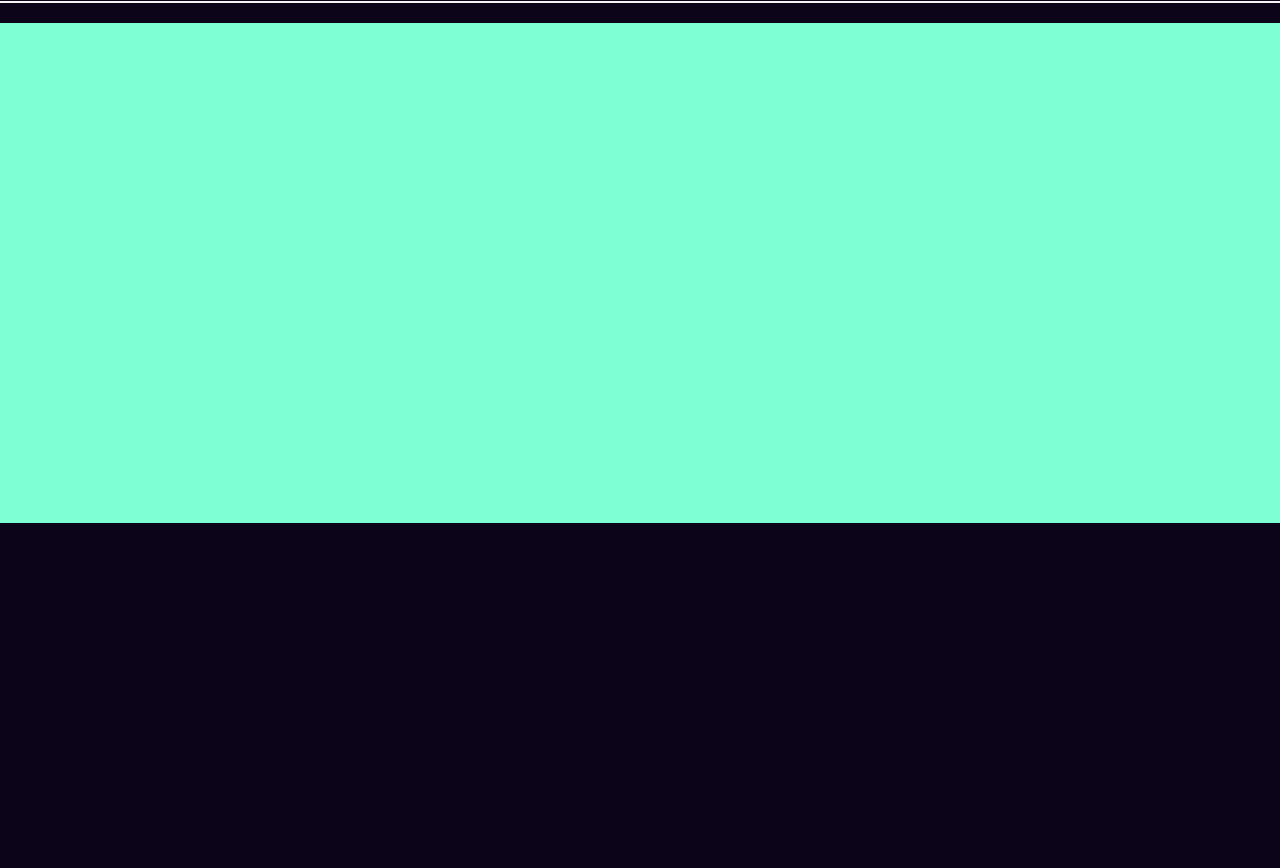
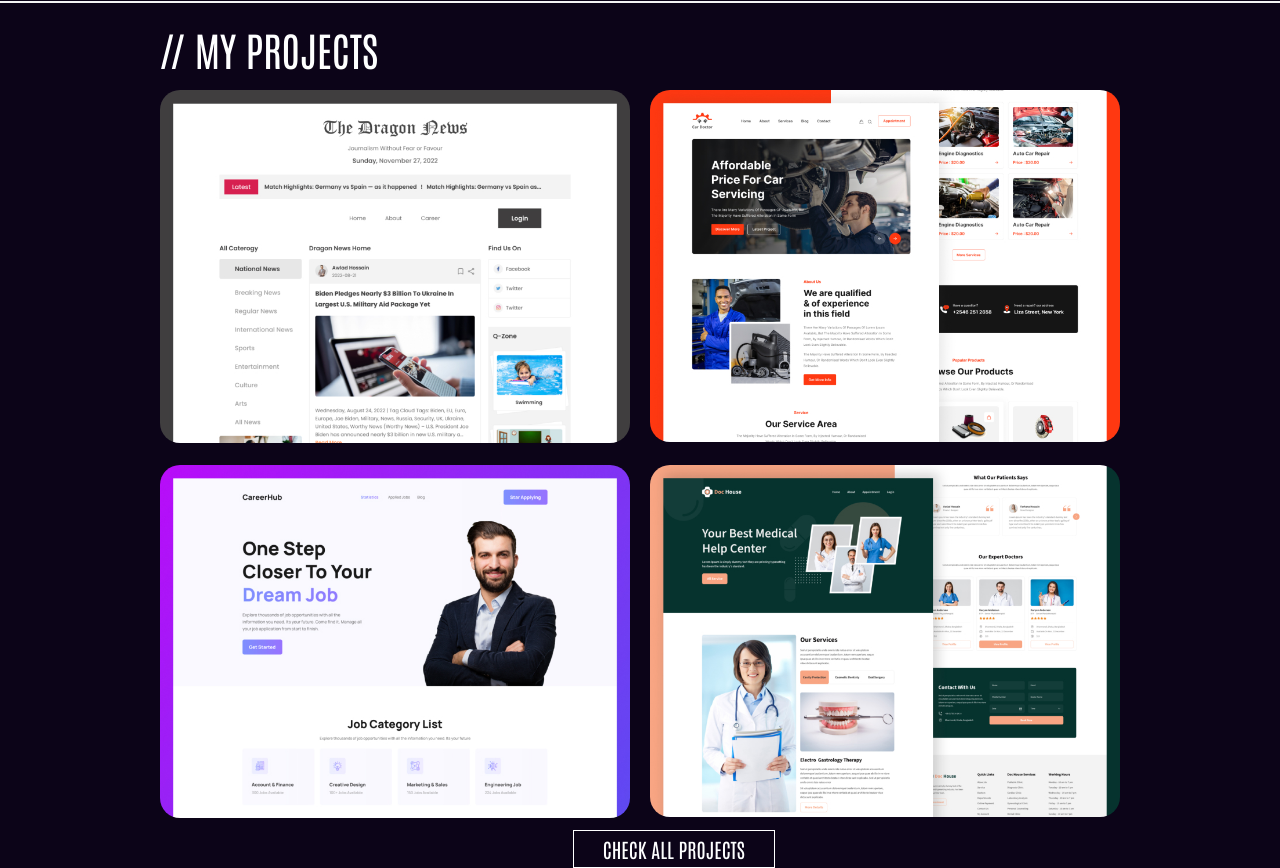
Before and after one commit to shihab-7/Programming-hero-21-days-of-code, a plain HTML site: page Module 6 project sectn grid view/Portfolio/index.html in a window 1280 px wide. Shown: the part 1051-1919 px from the top of the page. Before the commit the page ends 1574 px from the top, so only its background shows below. Drawn offline with Linux system fonts and the light colour scheme.

Commit message:
module 6 project section done with grid view and images added in image folder

```diff
--- a/Module 6 project sectn grid view/Portfolio/index.html
+++ b/Module 6 project sectn grid view/Portfolio/index.html
@@ -9,6 +9,7 @@
     <!-- external css -->
     <link rel="stylesheet" href="style.css">
     <link rel="stylesheet" href="root.css">
+    <link rel="stylesheet" href="main.css">
 
     <!-- embeded css -->
     <!-- <style>
@@ -82,13 +83,33 @@
             </div>
             <div class="end-margin"></div>
         </section>
+    </section>
+    <main>
+            <section class="project-container" style="height: 500px; margin-top: 20px;">
 
-        <main>
-            <section class="project-container" style="height: 500px; background-color: aquamarine; margin-top: 20px;">
+                <div class="prj">
+                    <h2>// MY PROJECTS</h2>
+                </div>
+                <div class="projects">
+                    <div>
+                        <img src="images/image 3.jpg" alt="picture">
+                    </div>
+                    <div>
+                        <img src="images/image 5.jpg" alt="picture">
+                    </div>
+                    <div>
+                        <img src="images/image 6.jpg" alt="picture">
+                    </div>
+                    <div>
+                        <img src="images/image 7.jpg" alt="picture">
+                    </div>
+                </div>
+                <div class="check-btn">
+                    <h2>CHECK ALL PROJECTS</h2>
+                </div>
 
             </section>
         </main>
 
-    </section>
 </body>
 </html>
--- /dev/null
+++ b/Module 6 project sectn grid view/Portfolio/main.css
@@ -0,0 +1,31 @@
+.projects{
+    display: grid;
+    grid-template-columns: auto auto;
+    gap: 20px;
+}
+
+.projects img{
+    width : 100%;
+    border-radius: 20px;
+}
+
+.prj h2{
+    margin-bottom: 15px;
+    font-size: 40px;
+}
+.project-container{
+    display: flex;
+    flex-direction:column;
+    margin: 0px 160px;
+}
+.check-btn{
+    width: 200px;
+    margin: 10px 43%;
+    border: 1px solid white;
+
+}
+.check-btn h2{
+    text-align: center;
+    padding: 5px;
+    font-size: 20px;
+}
--- a/Module 6 project sectn grid view/Portfolio/style.css
+++ b/Module 6 project sectn grid view/Portfolio/style.css
@@ -7,10 +7,10 @@
     font-size: 36px;
 }
 .header-container{
-    height:100vh;
+    height:100%;
     background-image: url(images/baground.png);
     background-repeat: no-repeat;
-    background-position: center;
+    background-position: center top;
     background-size: 35%;
 }
 
```
Also changed, not shown: Module 6 project sectn grid view/Portfolio/images/image 3.jpg (added), Module 6 project sectn grid view/Portfolio/images/image 5.jpg (added), Module 6 project sectn grid view/Portfolio/images/image 6.jpg (added), Module 6 project sectn grid view/Portfolio/images/image 7.jpg (added).
